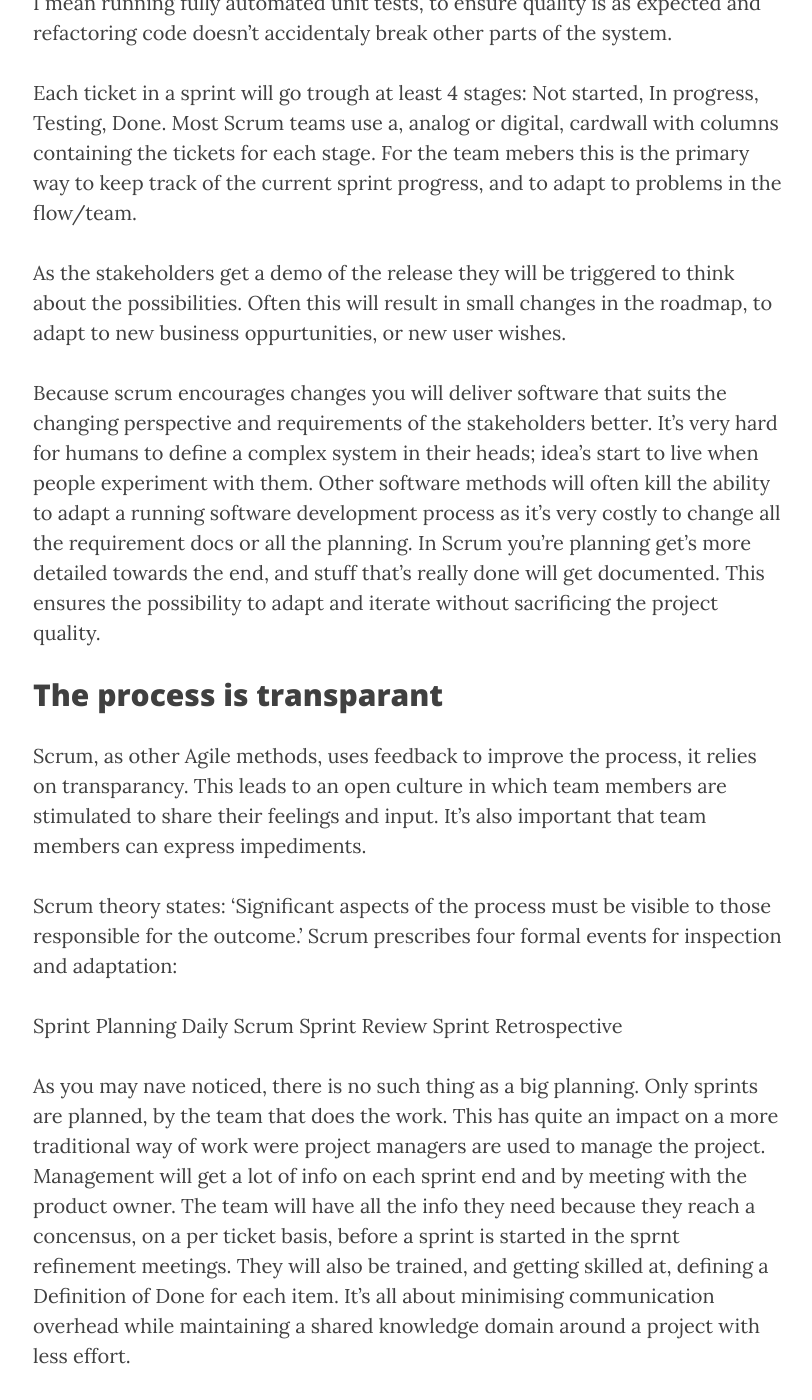
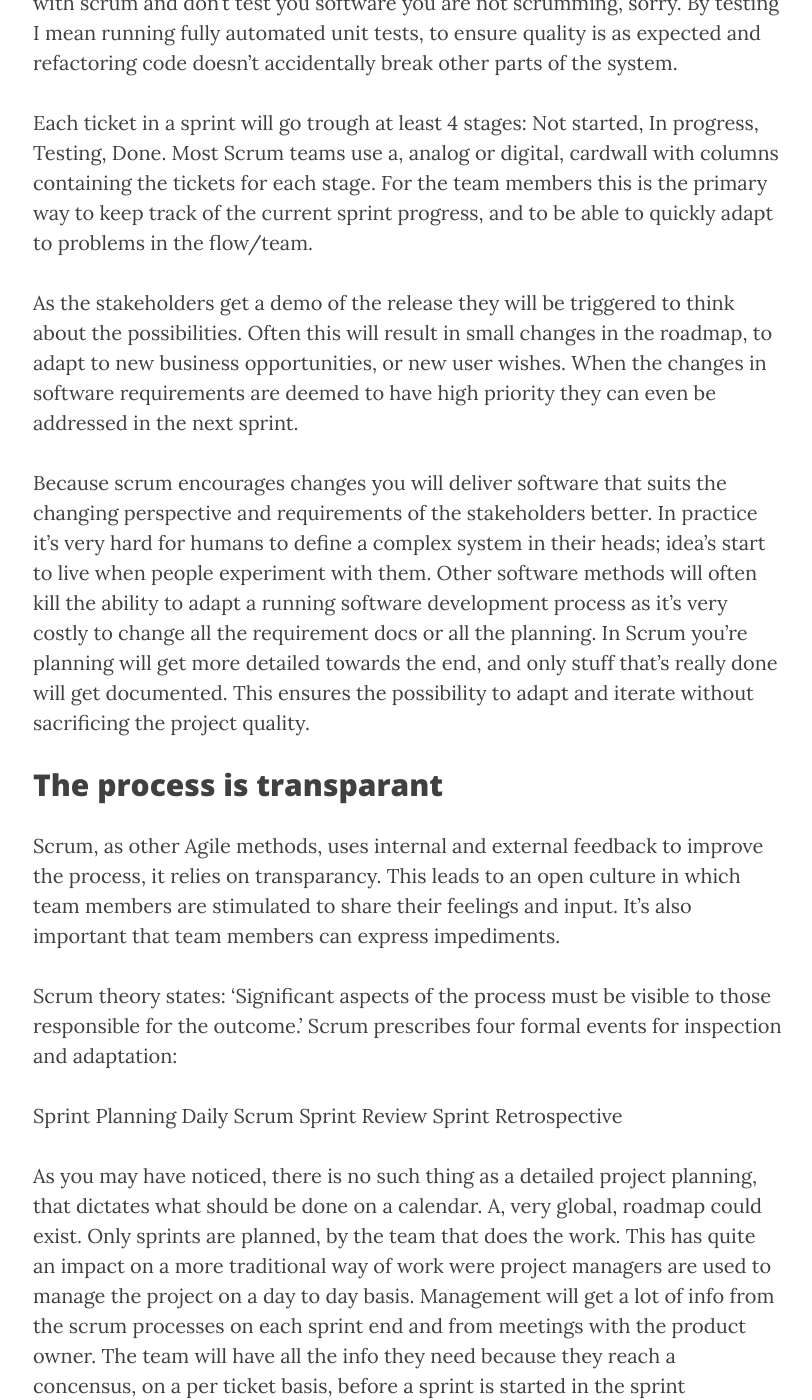
Before and after one commit to acidjunk/acidjunk.github.io, a Jekyll site: the page built from _posts/2016-05-24-5-advantages-of-working-agile.md, in a window 1280 px wide and 1400 px high, scrolled down 2044 px. Shown: the whole window, without its empty margins (232-1044 px from the left). Built offline with Jekyll 4.4.1, drawn with Linux system fonts in a browser that asks for light colours; nearby versions of some CDN libraries; comment, search, counter and statistics services are not loaded; some of the changed text lies outside the part shown.

Commit message:
Small changes

```diff
--- a/_posts/2016-05-24-5-advantages-of-working-agile.md
+++ b/_posts/2016-05-24-5-advantages-of-working-agile.md
@@ -10,32 +10,32 @@
 header-img: "img/post-bg-02.jpg"
 comments: true
 ---
-Agile software development is the preferred way for a lot of companies and succesfull software projects nowadays. As a professional software developer I used a lot of methods in the last years. School drilled me with traditional waterfall approaches like SDM and SDM II, this quickly changed to the Rational Unified Process (RUP) and a more eXtreme Programming XP kind of style during my internship.
+Agile software development is the preferred way for a lot of companies and successful software projects nowadays. As a professional software developer I used a lot of methods in the last years. School drilled me with traditional waterfall approaches like SDM and SDM II, this quickly changed to the Rational Unified Process (RUP) and a more eXtreme Programming XP kind of style during my internship.
 
-The problem with the traditional methods, in an enterprise world is iteration. Although they pretend to iterate, in practice iteration is almost never feasible, because of time pressure. SDM freezes software requirements at the start of the project, while in practice changes always occur, especially with *new* projects. I thinks this was responsible for a lot of failures in big software projects in the late 90's. Developing good software is a more organic process, in a couple of iterations you will get to a good solution for a problem.
+The problem with the traditional methods, in an enterprise world, is iteration. Although they pretend to iterate, in practice iteration is almost never feasible, because of time pressure and the cost of changes. SDM effectively freezes software requirements at the start of the project, while in practice changes will almost always occur, especially with *new* projects. I thinks this was responsible for a lot of failures in big software projects in the late 90's. Developing good software is a more organic process, in a couple of iterations you will get to a good solution for a problem.
 
-So what's Scrum about? Scrum is a efficient way to develop software with a self organizing development team that works in fixed length sprints on releasing incremental better software. After each sprint a short demo is organised for the stakeholders and the development team has a meeting about what went ok in the last sprint and what could have gone better. Then the next sprint is started.
+So what's Scrum about? Scrum is a efficient way to develop software with a self organizing development team that will work, in fixed length sprints, on releasing incremental better software. After each sprint a short demo is organized for the stakeholders and the development team has a meeting about what went OK in the last sprint and what could have gone better. Then the next sprint is started.
 
 ## Developing with Scrum is a lot of fun
-When a team is profient there will be almost no deadline stress, no super long meetings, no long planning meetings and almost no management. After a couple of sprints the team gets into a cadence and because releasing is already an habit then it causes less stress reaching a big milestone; it's just another finished sprint.
+When a team is proficient there will be almost no deadline stress, no super long meetings, no long planning sessions and almost no management interference. After a couple of sprints the team gets into a cadence and because releasing is already an habit by then reaching a big milestone will cause less stress; it's just another finished sprint.
 
-The Daily Stand Up meeting is enough in most cases to determine the focus, risks and impediments of the team members. Detailed lanning is mostly done for just a couple of sprints by the team with tools like; planning poker and story points.
+The Daily Stand Up meeting is enough in most cases to determine the focus, risks and impediments of the team members. Detailed planning is done for just a couple of sprints ahead by the team with simple tools like; planning poker and story points.
 
 The team members are the ones that pick what to do and when for the given iteration. This takes time when people are not used to it, but ends up making team members happier because nobody is dictating who gets to do what. They decide.
 
 Because releasing incremental better software is a must you'll get a system that quickly evolves to a solution instead of trying to arrive with a one big bang at some suboptimal solution
 
 ## You will deliver tested software every sprint
-I can't emphasize this enough, testing is an integral part of SCRUM. If you work with scrum and don't test you software you are not scrumming, sorry. By testing I mean running fully automated unit tests, to ensure quality is as expected and refactoring code doesn't accidentaly break other parts of the system.
+I can't emphasize this enough, testing is an integral part of SCRUM. If you work with scrum and don't test you software you are not scrumming, sorry. By testing I mean running fully automated unit tests, to ensure quality is as expected and refactoring code doesn't accidentally break other parts of the system.
 
-Each ticket in a sprint will go trough at least 4 stages: Not started, In progress, Testing, Done. Most Scrum teams use a, analog or digital, cardwall with columns containing the tickets for each stage. For the team mebers this is the primary way to keep track of the current sprint progress, and to adapt to problems in the flow/team.
+Each ticket in a sprint will go trough at least 4 stages: Not started, In progress, Testing, Done. Most Scrum teams use a, analog or digital, cardwall with columns containing the tickets for each stage. For the team members this is the primary way to keep track of the current sprint progress, and to be able to quickly adapt to problems in the flow/team.
 
-As the stakeholders get a demo of the release they will be triggered to think about the possibilities. Often this will result in small changes in the roadmap, to adapt to new business oppurtunities, or new user wishes.
+As the stakeholders get a demo of the release they will be triggered to think about the possibilities. Often this will result in small changes in the roadmap, to adapt to new business opportunities, or new user wishes. When the changes in software requirements are deemed to have high priority they can even be addressed in the next sprint.
 
-Because scrum encourages changes you will deliver software that suits the changing perspective and requirements of the stakeholders better. It's very hard for humans to define a complex system in their heads; idea's start to live when people experiment with them. Other software methods will often kill the ability to adapt a running software development process as it's very costly to change all the requirement docs or all the planning. In Scrum you're planning get's more detailed towards the end, and stuff that's really done will get documented. This ensures the possibility to adapt and iterate without sacrificing the project quality.
+Because scrum encourages changes you will deliver software that suits the changing perspective and requirements of the stakeholders better. In practice it's very hard for humans to define a complex system in their heads; idea's start to live when people experiment with them. Other software methods will often kill the ability to adapt a running software development process as it's very costly to change all the requirement docs or all the planning. In Scrum you're planning will get more detailed towards the end, and only stuff that's really done will get documented. This ensures the possibility to adapt and iterate without sacrificing the project quality.
 
 ## The process is transparant
-Scrum, as other Agile methods, uses feedback to improve the process, it relies on transparancy. This leads to an open culture in which team members are stimulated to share their feelings and input. It's also important that team members can express impediments.
+Scrum, as other Agile methods, uses internal and external feedback to improve the process, it relies on transparancy. This leads to an open culture in which team members are stimulated to share their feelings and input. It's also important that team members can express impediments.
 
 Scrum theory states: 'Significant aspects of the process must be visible to those responsible for the outcome.' Scrum prescribes four formal events for inspection and adaptation:
 
@@ -44,11 +44,12 @@
 Sprint Review
 Sprint Retrospective
 
-As you may nave noticed, there is no such thing as a big planning. Only sprints are planned, by the team that does the work. This has quite an impact on a more traditional way of work were project managers are used to manage the project. Management will get a lot of info on each sprint end and by meeting with the product owner. The team will have all the info they need because they reach a concensus, on a per ticket basis, before a sprint is started in the sprnt refinement meetings. They will also be trained, and getting skilled at, defining a Definition of Done for each item. It's all about minimising communication overhead while maintaining a shared knowledge domain around a project with less effort.
+As you may have noticed, there is no such thing as a detailed project planning, that dictates what should be done on a calendar. A, very global, roadmap could exist. Only sprints are planned, by the team that does the work. This has quite an impact on a more traditional way of work were project managers are used to manage the project on a day to day basis. Management will get a lot of info from the scrum processes on each sprint end and from meetings with the product owner. The team will have all the info they need because they reach a concensus, on a per ticket basis, before a sprint is started in the sprint refinement meetings. They will also be trained, and getting skilled at, defining a Definition of Done for each item. It's all about minimizing communication overhead while maintaining a shared knowledge domain around a project with less effort.
 
-## A good Scrum implementation minimises the bus factor
-Yes, even when you work with Scrum you have to write documentation. But you will write documentation when needed. Furthermore knowledge is shared within the team, there are no team hero's or key persons, no single point of failure
-as this would be handled in a retrospective.
+## A good Scrum implementation minimizes the bus factor
+The term bus factor was coined in 1997 when somebody on the python mailing list asked what would happen when Guido van Rossum, the creator of python, would die in a bus accident.
+
+Yes, even when you work with Scrum you have to write documentation. But you will write documentation when needed. Furthermore knowledge is shared within the team, there are no team hero's or key persons, no single point of failure. When a person has info or expertise that makes him a single point of failure this will have a negative impact on sprints. This would be mentioned in a retrospective or as an impediment. Idealiter each team member can do all the tasks in a sprint. A good Scrum team will therefore consists out of T shaped team members.
 
 ## Productivity is high with high stakeholder satisfaction
-When a team is succesful doing scrum a while it's will be very productive.
+When a team is successful doing scrum for a while it will be very productive. After a couple of sprints the efficiency can be easily doubled or tripled. As high prio changes are easily applied in
```
